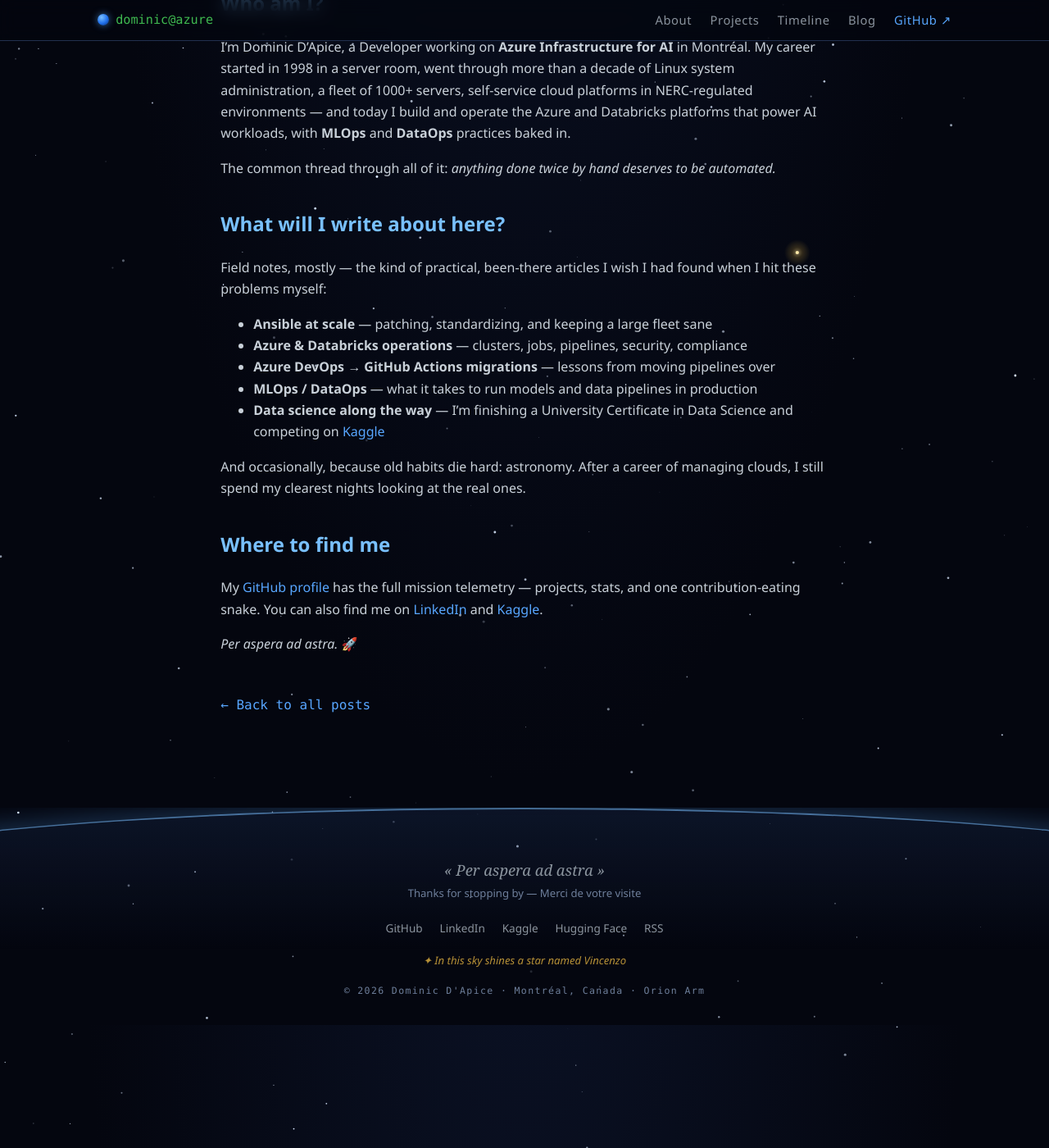
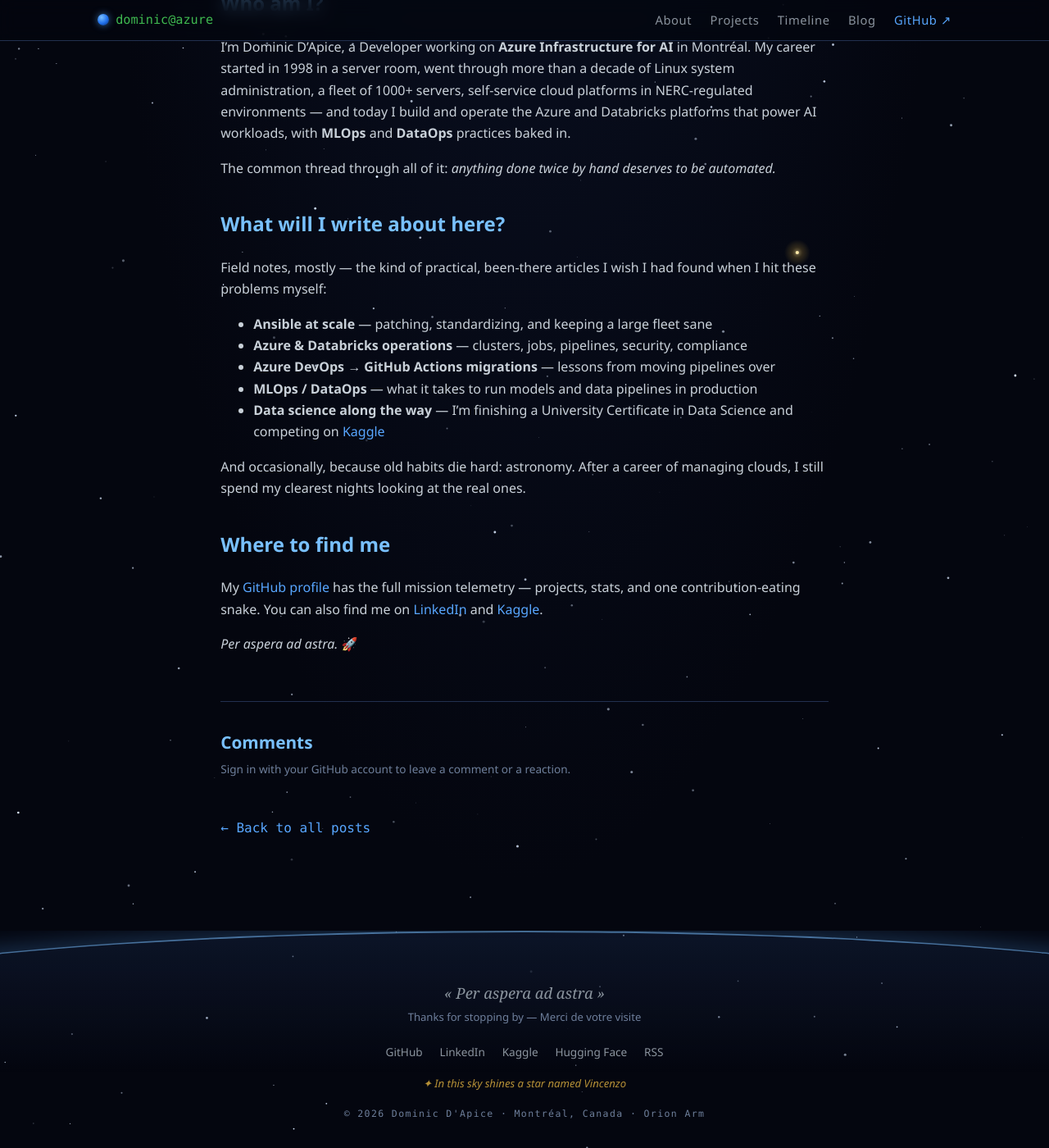
Before and after one commit to dapiced/dapiced.github.io, a Jekyll site: the page built from _posts/2026-07-02-hello-universe.md, in a window 1280 px wide and 1400 px high, scrolled down 394 px. Shown: the whole window at 82% size. Built offline with Jekyll 4.4.1, drawn with Linux system fonts in a browser that asks for light colours; comment, search, counter and statistics services are not loaded; before the commit the page ends 1644 px from its top, so only the background shows below that.

Commit message:
Add giscus comments to blog posts via GitHub Discussions
Readers can now comment and react with their GitHub account.
Announcements category, pathname mapping, transparent dark theme.

Co-Authored-By: Claude Fable 5 <noreply@anthropic.com>

```diff
--- a/_layouts/post.html
+++ b/_layouts/post.html
@@ -15,5 +15,26 @@ layout: default
   <div class="post-content">
     {{ content }}
   </div>
+  <section class="post-comments">
+    <h2 class="comments-title">Comments</h2>
+    <p class="comments-hint">Sign in with your GitHub account to leave a comment or a reaction.</p>
+    <script src="https://giscus.app/client.js"
+            data-repo="dapiced/dapiced.github.io"
+            data-repo-id="R_kgDOTL9hsA"
+            data-category="Announcements"
+            data-category-id="DIC_kwDOTL9hsM4DAbwi"
+            data-mapping="pathname"
+            data-strict="0"
+            data-reactions-enabled="1"
+            data-emit-metadata="0"
+            data-input-position="top"
+            data-theme="transparent_dark"
+            data-lang="en"
+            data-loading="lazy"
+            crossorigin="anonymous"
+            async>
+    </script>
+  </section>
+
   <p class="post-footer"><a href="/blog/">← Back to all posts</a></p>
 </article>
--- a/assets/css/style.css
+++ b/assets/css/style.css
@@ -481,6 +481,10 @@ h2.section-title::after {
 }
 .post-content img { max-width: 100%; border-radius: 10px; }
 
+.post-comments { margin-top: 3.5rem; padding-top: 2rem; border-top: 1px solid var(--border); }
+.comments-title { color: var(--lightblue); font-size: 1.3rem; margin: 0 0 0.3rem; }
+.comments-hint { font-size: 0.85rem; color: var(--faint); margin: 0 0 1.4rem; }
+
 .post-footer { margin-top: 3rem; font-family: var(--mono); }
 
 /* ---------- footer ---------- */
```
